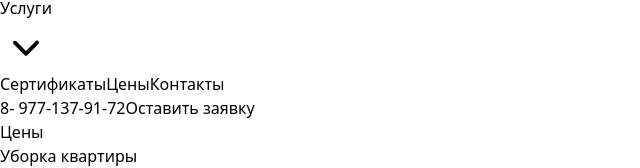
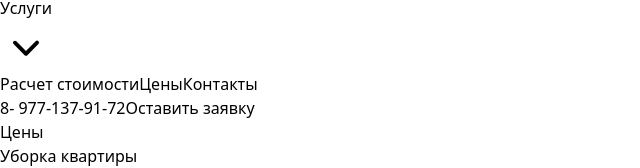
Before and after one commit to andrronov/cleaning, a Vue app: page /#/prices in a window 1280 px wide. Shown: the part 183-351 px from the top of the page, without its empty margins (0-640 px from the left). Built offline with nearby package versions, Linux system fonts and the light colour scheme.

Commit message:
change header

```diff
--- a/src/components/UI/defaultLayout.vue
+++ b/src/components/UI/defaultLayout.vue
@@ -90,8 +90,7 @@ const headers = [
   //   href: '#'
   // },
   {
-    name: "Сертификаты",
-    section: "sertificates",
+    name: "Расчет стоимости",
   },
   {
     name: "Цены",
--- a/src/components/landing.vue
+++ b/src/components/landing.vue
@@ -126,7 +126,7 @@
               <defModal :isOpen="opened" @close-modal="opened = false">
                 <img :src="img" alt="">
               </defModal>
-              <div class="w-full h-1/4 sm:h-14 backdrop-blur-sm absolute bottom-0 sm:-bottom-12"></div>
+              <div class="w-full h-1/4 sm:h-14 xs:backdrop-blur-sm absolute bottom-0 sm:-bottom-12"></div>
             </div>
           </div>
         </div>
--- a/src/components/navigation/headerNav.vue
+++ b/src/components/navigation/headerNav.vue
@@ -40,7 +40,7 @@
            </transition>
          </Popover>
 
-         <button v-for="(link, index) in props.headers" :key="index" :href="link.href" @click="link.href ? $router.push(link.href) : toSection(link.section)" class="text-sm font-semibold leading-6 text-gray-100">{{ link.name }}</button>
+         <button v-for="(link, index) in props.headers" :key="index" :href="link.href" @click="link.href ? $router.push(link.href) : isCalculatorModalOpen = true" class="text-sm font-semibold leading-6 text-gray-100">{{ link.name }}</button>
 
          <!-- <a href="#" class="text-sm font-semibold leading-6 text-gray-100">Marketplace</a>
          <a href="#" class="text-sm font-semibold leading-6 text-gray-100">Company</a> -->
@@ -77,18 +77,20 @@
                   </DisclosureButton>
                  </DisclosurePanel>
                </Disclosure>
-               <!-- <a href="#" class="-mx-3 block rounded-sm px-3 py-2 text-base font-semibold leading-7 text-gray-900 hover:bg-gray-50">Company</a> -->
-
-               <button v-for="(link, index) in props.headers" @click.prevent="link.href ? $router.push(link.href) : toSection(link.section)" :key="index" class="-mx-3 block rounded-sm px-3 py-2 text-base font-semibold leading-7 text-gray-900 hover:bg-gray-50">{{ link.name }}</button>
+               <button v-for="(link, index) in props.headers" @click.prevent="link.href ? $router.push(link.href) : mobileMenuOpen = false; isCalculatorModalOpen = true" :key="index" class="-mx-3 block rounded-sm px-3 py-2 text-base font-semibold leading-7 text-gray-900 hover:bg-gray-50">{{ link.name }}</button>
              </div>
              <div class="py-6">
-               <!-- <a href="#" class="-mx-3 block rounded-sm px-3 py-2.5 text-base font-semibold leading-7 text-gray-900 hover:bg-gray-50">Log in</a> -->
               <defButton @click="toSection('form')" class="border-2 border-black -mx-4">Оставить заявку</defButton>
               </div>
            </div>
          </div>
        </DialogPanel>
      </Dialog>
+
+     <calculator
+     :isOpen="isCalculatorModalOpen"
+      @close-modal="isCalculatorModalOpen = false"
+      />
    </header>
  </template>
 
@@ -117,6 +119,7 @@
    XMarkIcon,
  } from '@heroicons/vue/24/outline'
  import { ChevronDownIcon, PhoneIcon, PlayCircleIcon } from '@heroicons/vue/20/solid'
+ import calculator from '../calculator.vue'
 
  const products = [
    { name: 'Уборка в квартире', description: '3 вида уборки', href: '/apartment', icon: ChartPieIcon },
@@ -129,6 +132,8 @@
  ]
 
 import defButton from '../UI/defButton.vue'
+
+const isCalculatorModalOpen = ref(false);
 
 function toSection(el){
   mobileMenuOpen.value = false
```
